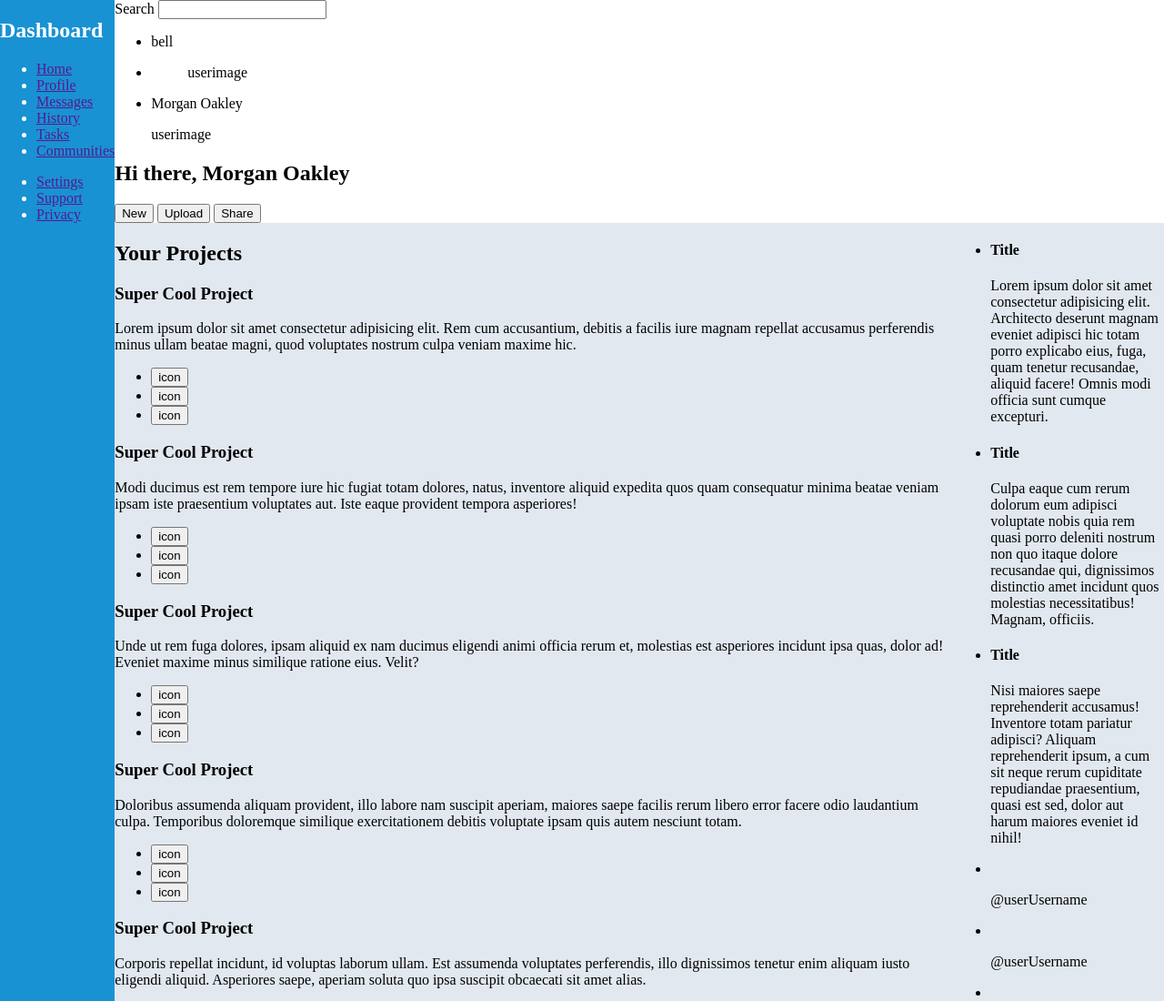
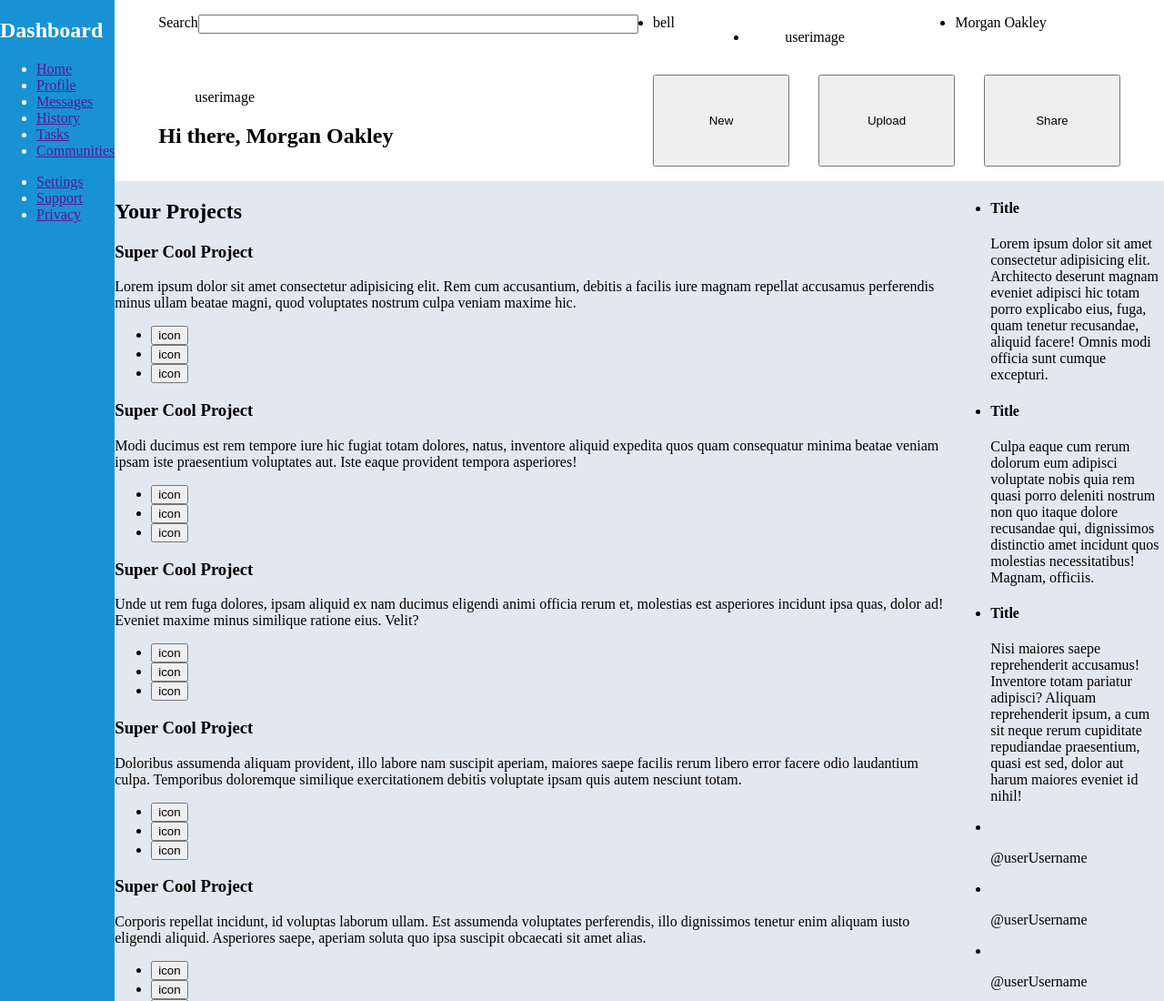
Before and after one commit to Aaltomuoto/odin-admin-dash, a plain HTML site: page index.html in a window 1280 px wide. Shown: the top 1100 px of the page at 91% size. Drawn offline with Linux system fonts and the light colour scheme.

Commit message:
Added basic layout to header

```diff
--- a/style.css
+++ b/style.css
@@ -7,6 +7,26 @@ body {
 header {
     grid-row: 1;
     grid-column: 2 / -1;
+    display: grid;
+    grid-template-columns: 1fr auto;
+    grid-template-rows: auto auto;
+    gap: 1em;
+    padding: 1em 3em;
+}
+header form {
+    display: grid;
+    grid-template-columns: auto 1fr;
+}
+.usermenu ul {
+    display: grid;
+    grid-template-columns: repeat(3, auto);
+    margin: 0;
+    padding: 0;
+}
+header nav {
+    display: grid;
+    grid-template-columns: repeat(3,minmax(150px,1fr));
+    gap: 2em;
 }
 body > nav {
     grid-row: 1 / -1;
```
